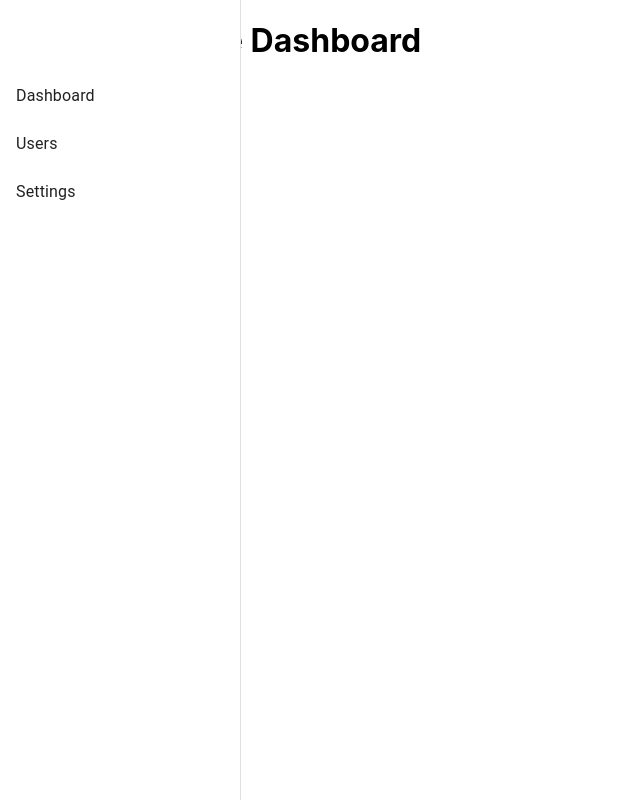
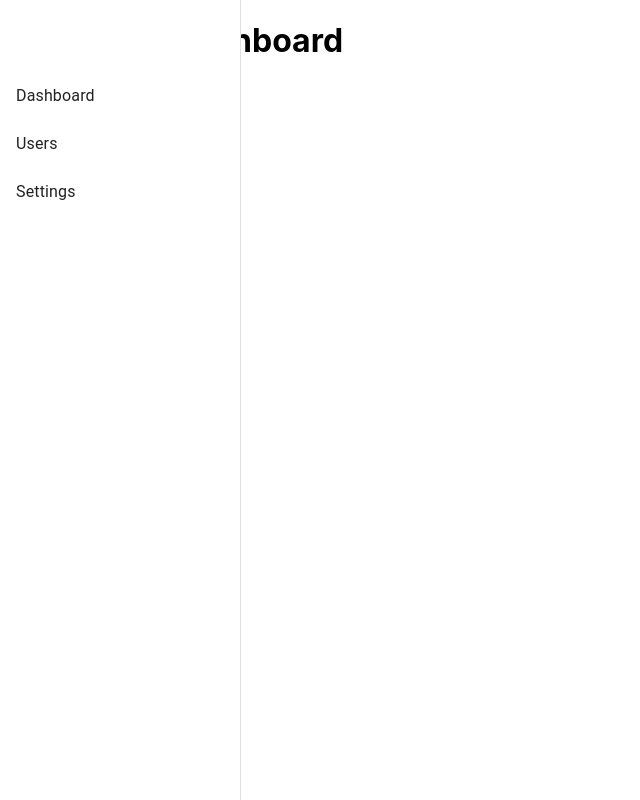
Before and after one commit to billstam12/vis-frontend, a React (Vite) app: page / in a window 1280 px wide. Shown: the whole page, without its empty margins (0-640 px from the left). Built offline with nearby package versions, Linux system fonts and the light colour scheme.

Commit message:
testing changes

```diff
--- a/src/app/Dashboard/DashboardContent.tsx
+++ b/src/app/Dashboard/DashboardContent.tsx
@@ -18,8 +18,7 @@ const DashboardContent: React.FC = () => {
   return (
     <main className={classes.content}>
       <div>
-        <h1>Welcome to the Dashboard</h1>
-        {/* Add your dashboard content here */}
+        <h1>ome to the Dashboard</h1>
       </div>
     </main>
   );
```
